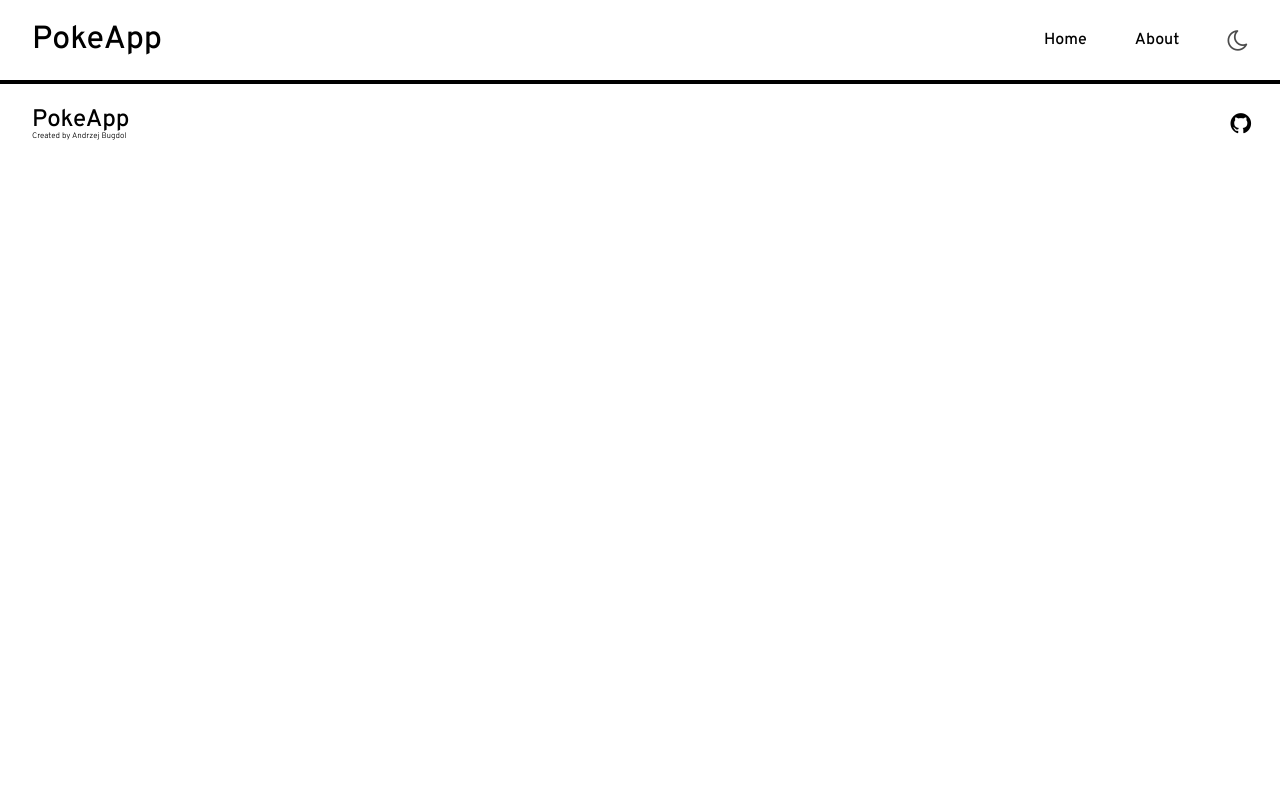
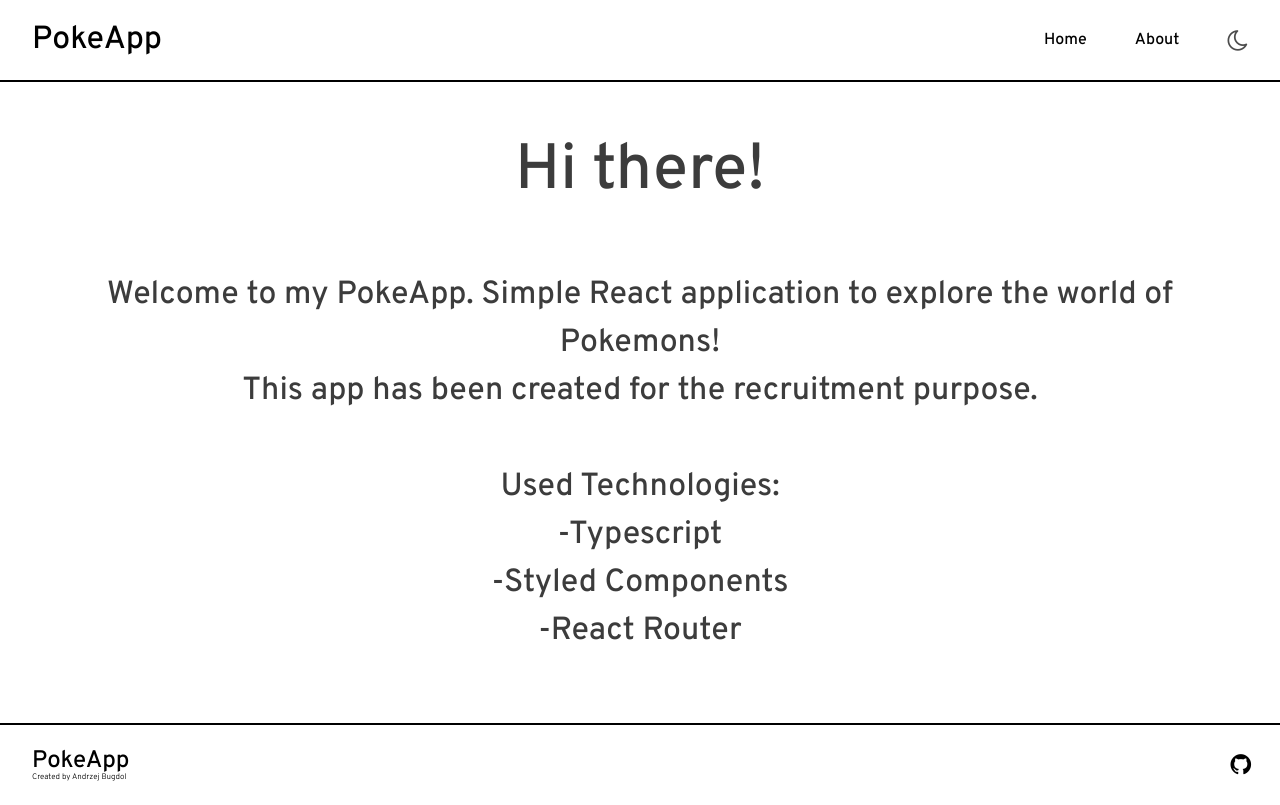
Before and after one commit to AndrzejBugdol/PokeApp-VL, a React (Create React App) app: page /PokeApp-VL/about in a window 1280 px wide. Built offline with nearby package versions, Linux system fonts and the light colour scheme.

Commit message:
App file route fix

```diff
--- a/src/App.tsx
+++ b/src/App.tsx
@@ -16,8 +16,8 @@ export const App: React.FC = () => {
       <Router>
         <NavigationBar/>
         <Routes>
-          <Route path='/' element={<MainPage/>}/>
-          <Route path='/about' element={<AboutPage/>}/>
+          <Route path='/PokeApp-VL' element={<MainPage/>}/>
+          <Route path='/PokeApp-VL/about' element={<AboutPage/>}/>
         </Routes>
         <Footer/>
       </Router>
--- a/src/Components/PokemonList/FetchPokemons.ts
+++ b/src/Components/PokemonList/FetchPokemons.ts
@@ -6,7 +6,6 @@ export const fetchPokemonsData = async (firstPokemonID:number) => {
   let errorMessage: string = "";
 
   const listOfPromises: any[] = [];
-
 
 
     PromisesLoop: for (let i=firstPokemonID;i<=lastPokemonID;i++) {
```
